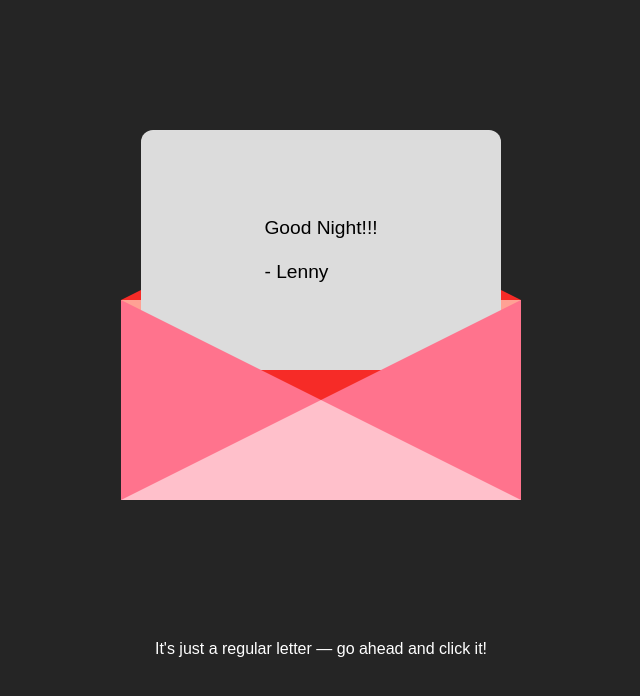
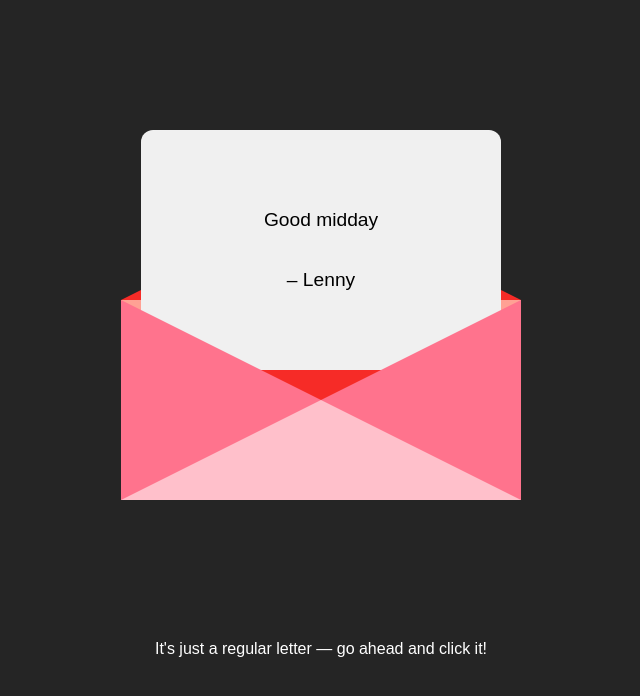
Before and after one commit to Lenny6E/letter, a plain HTML site: page index.html in a window 1280 px wide. Both pictures are taken after a click on the element 640 px from the left and 400 px from the top of the page. Shown: the top 696 px of the page, without its empty margins (319-959 px from the left). Drawn offline with Linux system fonts and the light colour scheme.

Commit message:
make the label based on local time

```diff
--- a/index.html
+++ b/index.html
@@ -8,6 +8,8 @@
 <body>
     <div class="headline">
         <p>It's just a regular letter — go ahead and click it!</p>
+        <p id="germanTime"></p>
+        <p id="laTime"></p>
     </div>
     <div class="container">
         <div class="envelope_top">
@@ -19,7 +21,8 @@
         <div class="envelope">
             <div class="envelope_cover"></div>
             <div class="cards" id="cards">
-                <p>Good Night!!! <br><br> - Lenny</p>
+                <p id="message"></p>
+                <p id="signature">– Lenny</p>
                 <!-- <div class="heart">
                     <div class="heart_left"></div>
                     <div class="heart_right"></div>
@@ -31,17 +34,32 @@
     const envelope_top = document.querySelector('.envelope_top');
     const envelope = document.querySelector('.envelope');
     const cards = document.getElementById('cards');
+    const message = document.getElementById("message");
     let isOpen = false;
     let animating = false;
 
     envelope_top.addEventListener('click', function () {
         if (animating) return;
 
+        const time = getCurrentLocalHour();
+        let timeLabel = "";
+
+        if (time >= 5 && time <= 10) {
+            timeLabel = "Good morning";
+        } else if (time > 10 && time < 16) {
+            timeLabel = "Good midday";
+        } else if (time >= 16 && time < 20) {
+            timeLabel = "Good evening";
+        } else {
+            timeLabel = "Good night";
+        }
+
+        message.innerHTML = timeLabel;
+
         animating = true;
 
         if (!isOpen) {
             envelope.classList.add('open');
-
             setTimeout(() => {
                 cards.style.animation = 'cardsgetshown 1s forwards';
                 isOpen = true;
@@ -49,7 +67,6 @@
             }, 1000);
         } else {
             cards.style.animation = 'cardsgetshide 1s forwards';
-
             setTimeout(() => {
                 envelope.classList.remove('open');
                 isOpen = false;
@@ -57,7 +74,13 @@
             }, 1000);
         }
     });
+
+    function getCurrentLocalHour() {
+        const now = new Date();
+        return now.getHours(); // 0-23
+    }
 </script>
+
 
 </body>
 </html>
--- a/style.css
+++ b/style.css
@@ -87,7 +87,7 @@ p {
     margin: 0 auto;
     width: 300px;
     height: 200px;
-    background: #dcdcdc;
+    background: #f0f0f0;
     opacity: 0;
     display: flex;
     justify-content: center;
@@ -95,6 +95,7 @@ p {
     position: relative;
     z-index: 5;
     border-radius: 10px;
+    flex-direction: column;
 }
 
 .envelope.open .cards {
```
